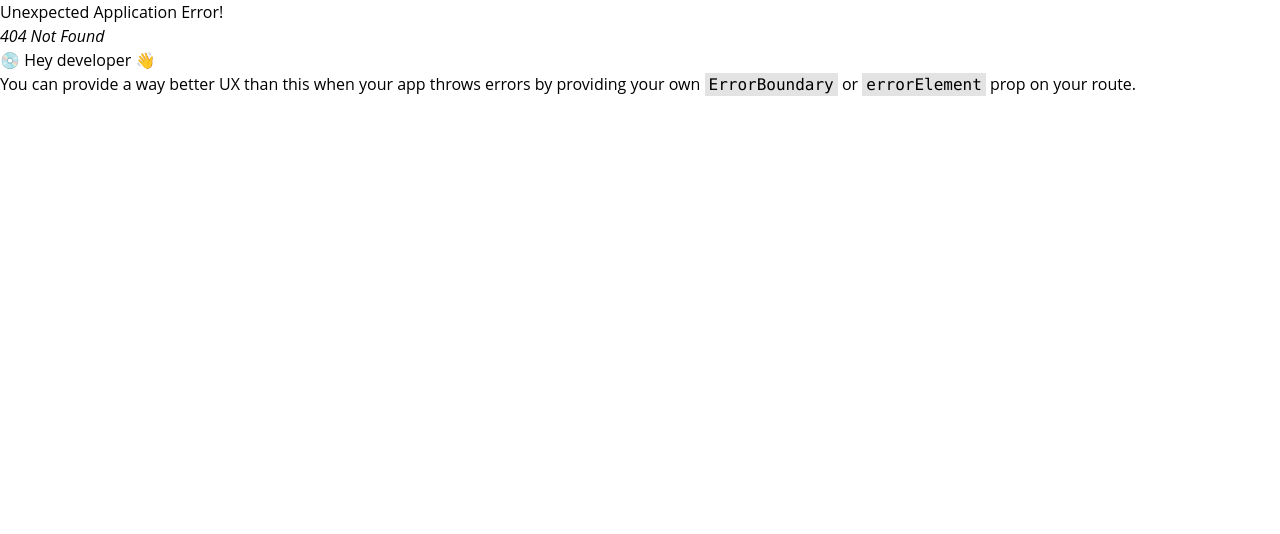
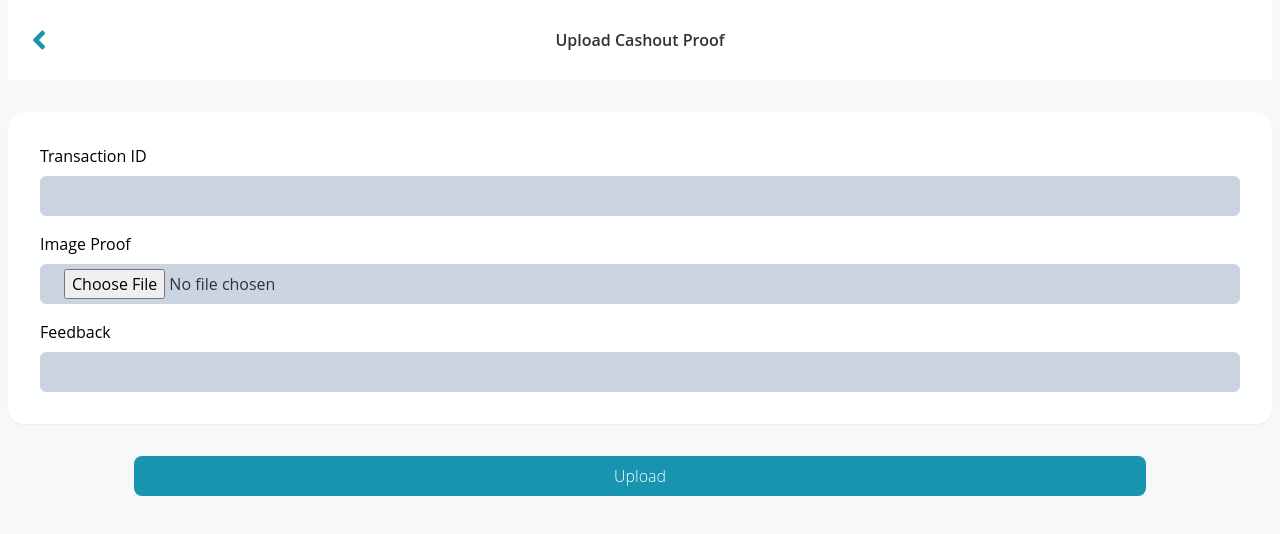
Before and after one commit to Sageer-M-Kabeer/charges_pots, a React (Create React App) app in the folder chargespots/: page /upload-cashouts in a window 1280 px wide. Before the commit this address had no page. Shown: the top 534 px of the page. Built offline with nearby package versions, Linux system fonts and the light colour scheme; sample sign-in values are in the browser's storage.

Commit message:
fixed bottmom nav and added cashoutproof

```diff
--- a/chargespots/src/components/BottomBar.js
+++ b/chargespots/src/components/BottomBar.js
@@ -1,26 +1,42 @@
-import React, { useState } from 'react';
-import { Link } from 'react-router-dom';
+import React, { useState, useEffect } from 'react';
+import { Link, useLocation } from 'react-router-dom';
 import { BottomNavigation, BottomNavigationAction } from '@mui/material';
 import { styled } from '@mui/system';
-import { Home as HomeIcon, ShoppingBasket as ShoppingBasketIcon, Assignment as AssignmentIcon, People as PeopleIcon, AccountCircle as AccountCircleIcon } from '@mui/icons-material';
-import homepage from '../pages/HomePage'
-import buy from '../pages/Buy'
+import { Home as HomeIcon, ShoppingBasket as ShoppingBasketIcon, Assignment as AssignmentIcon,
+   People as PeopleIcon, AccountCircle as AccountCircleIcon } from '@mui/icons-material';
 
 function BottomBar() {
+  const location = useLocation();
   const [activeTab, setActiveTab] = useState(0);
 
-  const handleTabClick = (event, tab) => {
-    // Prevent the default behavior of the event
-
-    // event.preventDefault();
-    // Update the active tab
-    setActiveTab(tab);
-
+  // Function to get the index based on the route
+  const getPageIndex = (route) => {
+    switch (route) {
+      case '/':
+        return 0;
+      case '/buy':
+        return 1;
+      case '/lease':
+        return 2;
+      case '/team':
+        return 3;
+      case '/mine':
+        return 4;
+      default:
+        return 0;
+    }
   };
 
+  // Get the index based on the current route
+  useEffect(() => {
+    setActiveTab(getPageIndex(location.pathname));
+  }, [location.pathname]);
+
+  const handleTabClick = (event, tab) => {
+    setActiveTab(tab);
+  };
 
   const TabBarButton = styled(BottomNavigationAction)({
-
     '&.MuiBottomNavigationAction-label': {
       color: 'gray',
     },
@@ -35,10 +51,9 @@ function BottomBar() {
       value={activeTab}
       onChange={(event, newValue) => handleTabClick(event, newValue)}
       showLabels
-      className="flex justify-between sm:gap-[2px] px-4 py-8 mx-auto bg-white  fixed bottom-0 w-screen h-8 md:gap-32"
+      className="flex justify-between sm:gap-[2px] px-4 py-8 mx-auto bg-white fixed bottom-0 w-screen h-8 md:gap-32"
     >
       <TabBarButton
-        className=""
         label="Home"
         icon={<HomeIcon />}
         component={Link}
@@ -54,7 +69,7 @@ function BottomBar() {
         label="Lease"
         icon={<AssignmentIcon />}
         component={Link}
-        to = "/lease"
+        to="/lease"
       />
       <TabBarButton
         label="Team"
--- a/chargespots/src/index.js
+++ b/chargespots/src/index.js
@@ -28,6 +28,7 @@ import WithdrawRecordPage from './pages/WithdrawRecordPage';
 import CheckinRecordPage from './pages/CheckinRecordPage';
 import WithdrawalProofUpload from './pages/WithdrawalProofUpload';
 import Recharge from './pages/Recharge';
+import UploadCashOutProof from './pages/UploadCashOutProof'
 
 
 // 👇️ make sure to use the correct root element ID
@@ -115,6 +116,10 @@ const router = createBrowserRouter([
     path: "invite-friends",
     element:<InviteFriends/>
   },
+  {
+    path: "/upload-cashouts",
+    element: <UploadCashOutProof/>
+  }
 
 
 
--- a/chargespots/src/pages/SignupPage.js
+++ b/chargespots/src/pages/SignupPage.js
@@ -39,9 +39,10 @@ const SignupPage = () => {
       });
       if(response.status===201){
         setErrorOccured(false)
-        setTimeout(() => {
+        // setTimeout(() => {
+          console.log('redirecting...');
         window.location.href = "/login"
-        }, 5000);
+        // }, 5000);
       }
       console.log(response)
 
@@ -77,9 +78,9 @@ const SignupPage = () => {
     setFormSubmitted(true);
     console.log(errorOccured)
     console.log(formSubmited)
-    setTimeout(() => {
-      window.location.reload();
-    }, 5000);
+    // setTimeout(() => {
+    //   window.location.reload();
+    // }, 5000);
 
   };
 
--- /dev/null
+++ b/chargespots/src/pages/UploadCashOutProof.js
@@ -0,0 +1,169 @@
+import React, { useState, useEffect } from 'react'
+import { FaAngleLeft } from 'react-icons/fa'
+// import { TbCurrencyNaira } from 'react-icons/tb'
+import { Link } from "react-router-dom";
+import axios from 'axios';
+import {useForm} from "react-hook-form";
+
+
+
+const BindCardPage = () => {
+
+    const [isLoggedin, setLoggin] = useState(false);
+    const accessToken = localStorage.getItem('token');
+
+
+    const {
+        register,
+        handleSubmit,
+        reset,
+        formState : { errors }
+      }= useForm();
+
+    const onSubmit = async (data,e) => {
+        // e.preventDefault();
+
+        try {
+          // Fetch user data using the access token
+          const response = await axios.post('https://queentest.com.ng/account/bank-details/', {
+              tid: data.transcID,
+              image:data.proof,
+              feedback : data.feedback,
+            }, {
+              headers: {
+                'Content-Type': 'application/json',
+                'Authorization': `Bearer ${accessToken}`,
+              },
+            withCredentials: true,
+          });
+
+          const details = response.data;
+          if(response.status === 201){
+              console.log(details)
+              alert("success")
+          }
+          else{
+              console.log(details)
+          }
+        } catch (error) {
+          console.error('Error:', error.request.response.toString());
+          console.log(data)
+          alert("error occured "+ error.request.response.toString())
+        }
+      };
+
+    useEffect(() => {
+        const checkAccessToken = async () => {
+          // Check the access token
+          if (accessToken) {
+            setLoggin(true);
+          } else {
+            setLoggin(false);
+            // Redirect to login if not logged in
+            window.location.href = '/login';
+          }
+        };
+        checkAccessToken();
+      }, [accessToken]);
+
+
+    return (
+        <div className="bg-[#f6f8f9] w-full h-screen">
+            <div className="px-2 min-h-full">
+                <div className="min-h-full">
+                    <form onSubmit={handleSubmit(onSubmit)}>
+                    <div className="relative z-10 leading-[22px] text-center bg-white">
+                        <div className='relative flex items-center justify-between h-20 w-full'>
+                            <div className='left-0 top-0 bottom-0 flex  items-center absolute p-[16px] text-[14px] cursor-pointer'>
+                                <Link to="/withdrawal-proofs" >
+                                    <FaAngleLeft className='text-[#1895b0] text-3xl font-bold mr-2 relative inline-block' />
+                                </Link>
+                            </div>
+                            <div className='max-w-[60%] my-0 mx-auto flex-1 text-center text-[#323232] font-[600] text-[16px]'>
+                                Upload Cashout Proof
+                            </div>
+                        </div>
+                    </div>
+                    {/* card */}
+                    <div className="relative mt-8 mb-8 bg-[#fff]  shadow-sm rounded-2xl">
+                        <div className="p-8">
+                            <div className="flex justify-between flex-col">
+                                <div>
+                                  Transaction ID
+                                </div>
+                                <div>
+                                    <div className='mt-2 outline-none bg-slate-300 h-[40px] flex items-center py-2 px-4 rounded-md'>
+                                        <div className=''>
+                                            <input  {...register('transcID', {
+                                                required: 'proof is required',
+                                                validate: {
+                                                //   positive: (value) =>
+                                                    // parseFloat(value) > 0 || 'Amount must be positive',
+                                                //   min: (value) =>
+                                                    // parseFloat(value) >= 3000 || 'Minimum amount is N3,000',
+                                                },
+                                              })}
+                                            type='text' name ="transcID" className='outline-none text-[#323232] bg-slate-300 px-2 rounded-md h-full w-full'></input>
+                                        </div>
+                                    </div>
+                                </div>
+                            </div>
+                            <div className="flex justify-between flex-col mt-4">
+                                <div>
+                                    Image Proof
+                                </div>
+                                <div>
+                                    <div className='mt-2 outline-none bg-slate-300 h-[40px] flex items-center py-2 px-4 rounded-md'>
+                                        <div className=''>
+                                            <input  {...register('proof', {
+                                                required: 'proof is required',
+                                                validate: {
+                                                //   positive: (value) =>
+                                                    // parseFloat(value) > 0 || 'Amount must be positive',
+                                                //   min: (value) =>
+                                                    // parseFloat(value) >= 3000 || 'Minimum amount is N3,000',
+                                                },
+                                              })}
+                                             type='file' name='proof' className='outline-none text-[#323232] bg-slate-300 px-2 rounded-md h-full w-full'></input>
+                                        </div>
+                                    </div>
+                                </div>
+                            </div>
+                            <div className="flex justify-between flex-col mt-4">
+                                <div>
+                                    Feedback
+                                </div>
+                                <div>
+                                    <div className='mt-2 outline-none bg-slate-300 h-[40px] flex items-center py-2 px-4 rounded-md'>
+                                        <div className=''>
+                                            <input  {...register('feedback', {
+                                                required: 'feedback is required',
+                                                validate: {
+                                                //   positive: (value) =>
+                                                    // parseFloat(value) > 0 || 'Amount must be positive',
+                                                //   min: (value) =>
+                                                    // parseFloat(value) >= 3000 || 'Minimum amount is N3,000',
+                                                },
+                                              })}
+                                             type='text' name='feedback' className='outline-none text-[#323232] bg-slate-300 px-2 rounded-md h-full w-full'></input>
+                                        </div>
+                                    </div>
+                                </div>
+                            </div>
+
+
+                        </div>
+                    </div>
+                    <div className='flex justify-center items-center'>
+                        <button className='py-2 px-4 bg-[#1894b0]  text-white rounded-lg font-extralight w-[80%] mx-2 '>Upload</button>
+                    </div>
+                    </form>
+
+                </div>
+            </div>
+        </div>
+
+    )
+}
+
+export default BindCardPage
--- a/chargespots/src/pages/WithdrawalProofUpload.js
+++ b/chargespots/src/pages/WithdrawalProofUpload.js
@@ -24,7 +24,8 @@ const WithdrawalProofUpload = () => {
                         The system will randomly draw a reward of N100-300
                     </div>
                     <div className="max-w-[80%] mx-auto fixed z-10 bottom-2 left-0 right-0">
-                        <button type='button' className="text-white block w-full h-14 bg-[rgb(24,149,176)] border-[rgb(24,149,176)] border-solid rounded-3xl text-lg py-2 px-20 ">Upload Proof</button>
+                        <Link to="/upload-cashouts"><button type='button' className="text-white block w-full h-14 bg-[rgb(24,149,176)]
+                         border-[rgb(24,149,176)] border-solid rounded-3xl text-lg py-2 px-20 ">Upload Proof</button></Link>
                     </div>
 
 
```
Also changed, not shown: chargespots/src/pages/Mine.js (+0 -7 lines).
